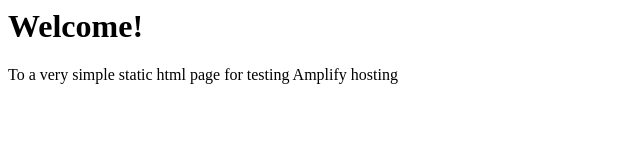
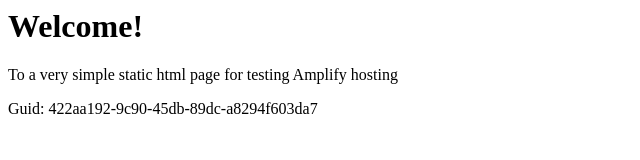
Before and after one commit to aws-aemilia-fra/Github-PR-Commit-Integration-Test-DoNotTouch-GitHubAutoBuildCanaryTest-v1-preprod-eu-central-1, a website: page src/index.html in a window 1280 px wide. Shown: the whole page, without its empty margins (0-640 px from the left). Drawn offline with Linux system fonts and the light colour scheme.

Commit message:
commit from integ tests

```diff
--- a/src/index.html
+++ b/src/index.html
@@ -1,3 +1,5 @@
+
+
 <html lang="en">
 
 <head>
@@ -10,6 +12,6 @@
 <body>
     <h1>Welcome!</h1>
     <p>To a very simple static html page for testing Amplify hosting</p>
-</body>
+    <p>Guid: 422aa192-9c90-45db-89dc-a8294f603da7</p></body>
 
 </html>
```
